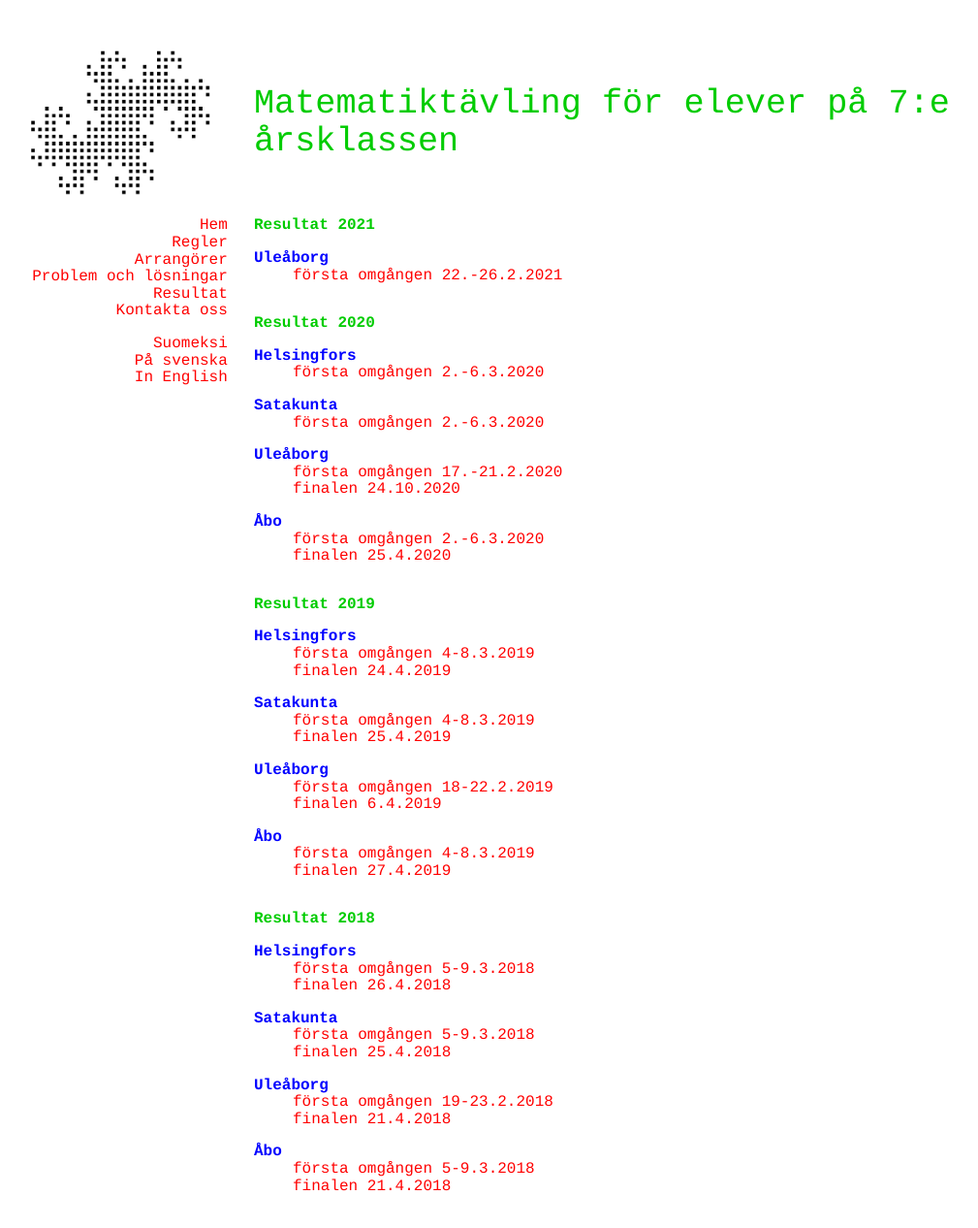
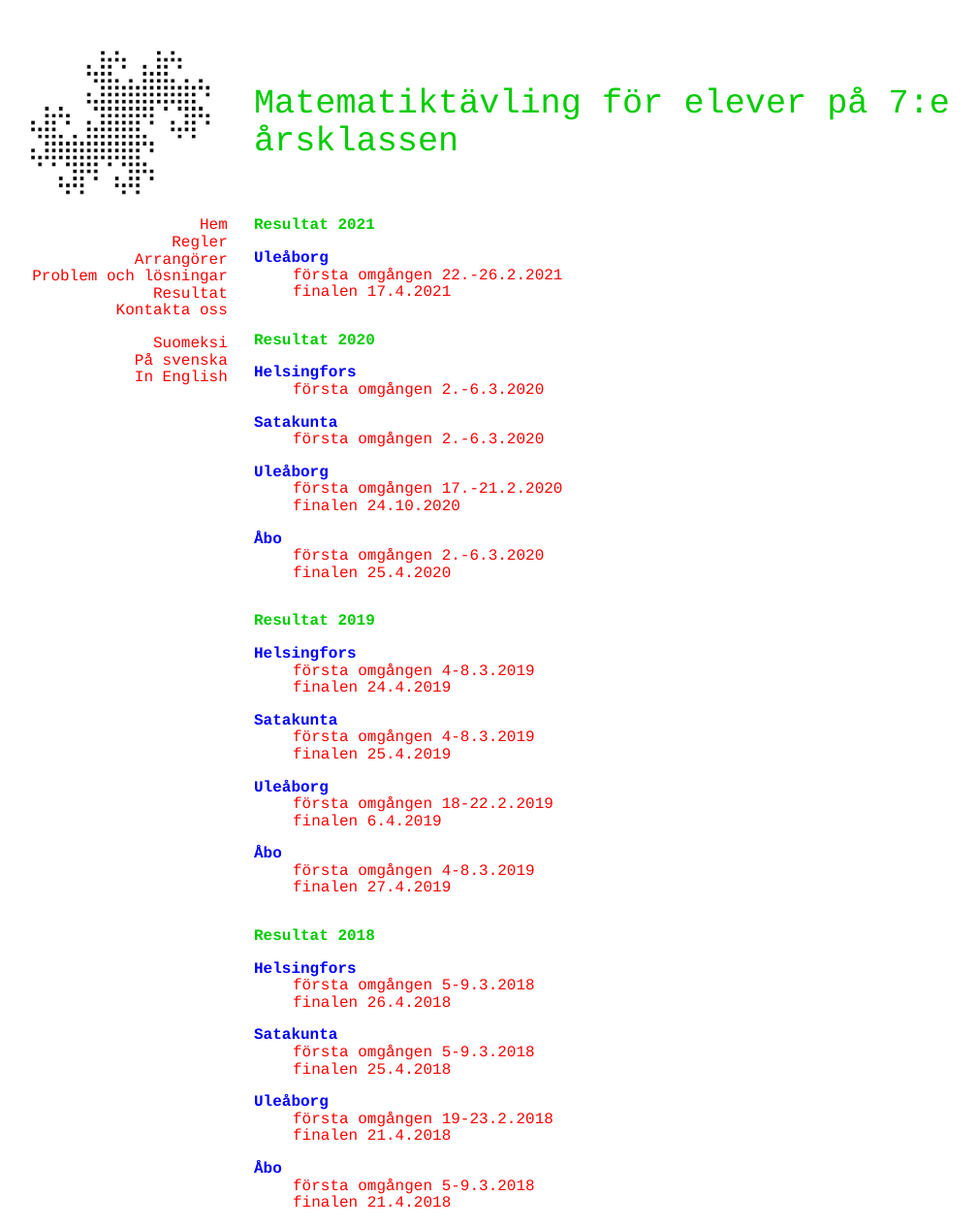
Before and after one commit to matematiikkakilpailut/matematiikkakilpailut.github.io, a Jekyll site: the page built from seiskat/sv/resultat.html, in a window 1280 px wide. Shown: the whole page at 97% size, without its empty margins (58-1067 px from the left). Built offline with Jekyll 4.4.1, drawn with Linux system fonts in a browser that asks for light colours.

Commit message:
Update resultat.html
Oulun finaalin

```diff
--- a/seiskat/sv/resultat.html
+++ b/seiskat/sv/resultat.html
@@ -7,6 +7,7 @@
 <dl>
 	<dt>Ule&aring;borg</dt>
 	<dd><a href="2021/o_tulokset.pdf">f&ouml;rsta omg&aring;ngen 22.-26.2.2021</a></dd>
+	<dd><a href="2021/o_f_tulokset.pdf">finalen 17.4.2021</a></dd>
 </dl>
 
 <h2 id="resultat-2020">Resultat 2020</h2>
```
